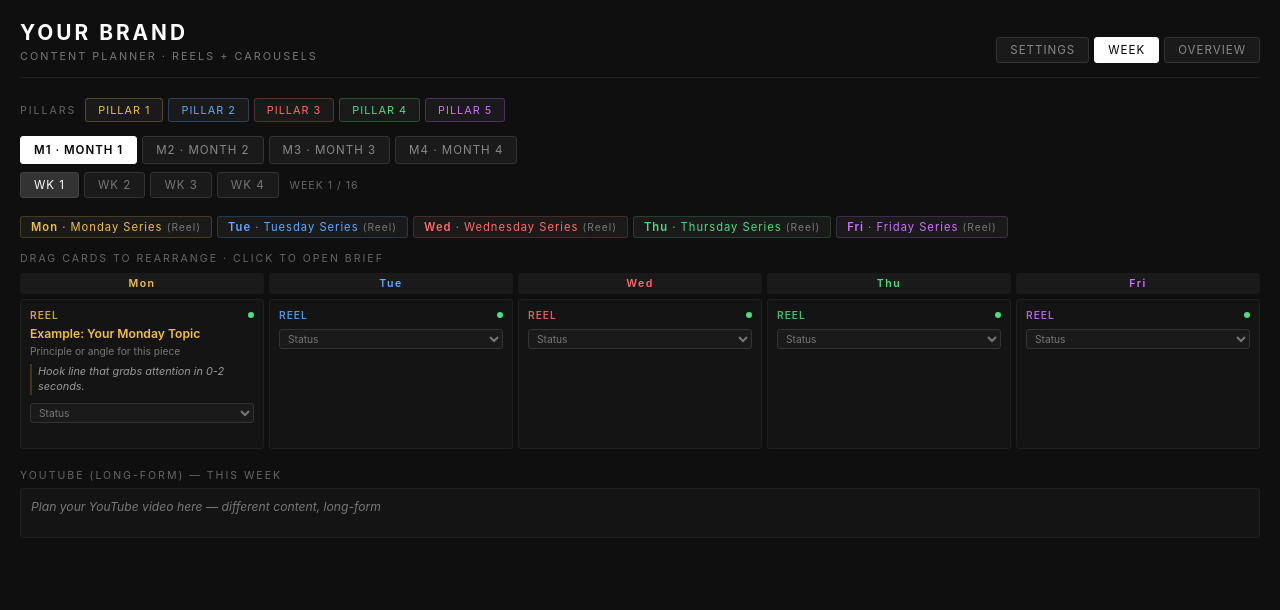
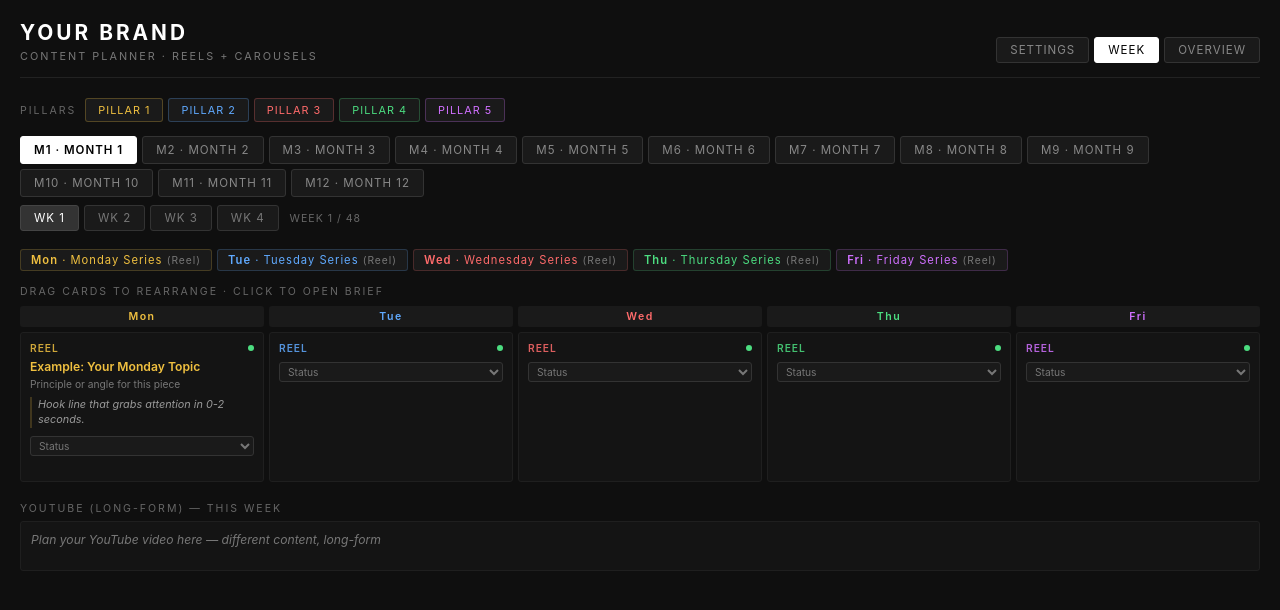
Before and after one commit to aeglivh/content-planner-template, a React (Vite) app: page / in a window 1280 px wide. Shown: the top 610 px of the page. Built offline with nearby package versions, Linux system fonts and the light colour scheme.

Commit message:
Expand calendar to 12 months (48 weeks)

```diff
--- a/src/CasaAltbauPlanner.jsx
+++ b/src/CasaAltbauPlanner.jsx
@@ -4,7 +4,7 @@ import React, { useState, useEffect, useCallback, useRef } from "react";
 const DEFAULT_BRAND = {
   name: "Your Brand",
   subtitle: "Content Planner · Reels + Carousels",
-  months: ["Month 1", "Month 2", "Month 3", "Month 4"],
+  months: ["Month 1", "Month 2", "Month 3", "Month 4", "Month 5", "Month 6", "Month 7", "Month 8", "Month 9", "Month 10", "Month 11", "Month 12"],
   daySeries: { Mon: "Monday Series", Tue: "Tuesday Series", Wed: "Wednesday Series", Thu: "Thursday Series", Fri: "Friday Series" },
   dayColors: { Mon: "#f0c040", Tue: "#60aaff", Wed: "#ff6b6b", Thu: "#4cdd80", Fri: "#d070ff" },
   pillars: { Mon: "Pillar 1", Tue: "Pillar 2", Wed: "Pillar 3", Thu: "Pillar 4", Fri: "Pillar 5" },
@@ -19,7 +19,7 @@ const BLANK_WEEK = () => DY.map(d => EMPTY(d));
 /* ─── Build initial data: Mon W1 has example, everything else blank ─── */
 const buildInitialData = () => {
   const weeks = [];
-  for (let i = 0; i < 16; i++) weeks.push(BLANK_WEEK());
+  for (let i = 0; i < 48; i++) weeks.push(BLANK_WEEK());
   // Week 1 Monday: example content
   weeks[0][0] = {d:"Mon",t:"Example: Your Monday Topic",p:"Principle or angle for this piece",f:"Reel",h:"Hook line that grabs attention in 0-2 seconds.",
   sc:"Write your full script here.\nBreak into sections as needed.\nInclude visual directions and dialogue.",
@@ -367,7 +367,7 @@ export default function P() {
   const [allData, setAllData] = useState(() => {
     try {
       const saved = JSON.parse(localStorage.getItem("cp-data"));
-      if (saved && saved.length === 16) return saved;
+      if (saved && saved.length === 48) return saved;
     } catch {}
     return buildInitialData();
   });
@@ -595,7 +595,7 @@ export default function P() {
         ))}
         <span style={{
           fontSize: "0.66rem", color: "#666", marginLeft: "6px", letterSpacing: "1px"
-        }}>WEEK {tw} / 16</span>
+        }}>WEEK {tw} / 48</span>
       </div>
 
       {/* WEEK VIEW */}
```
